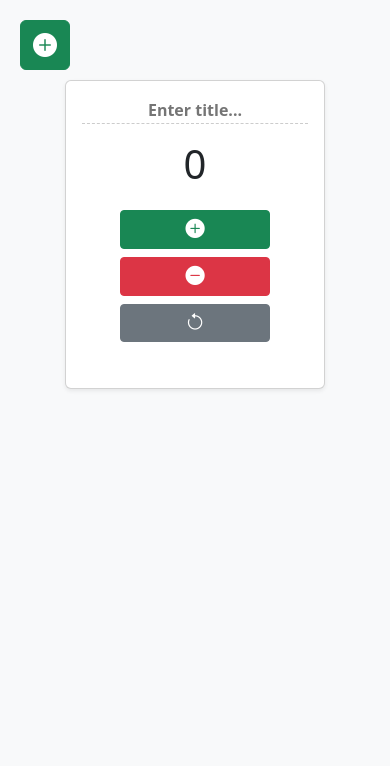
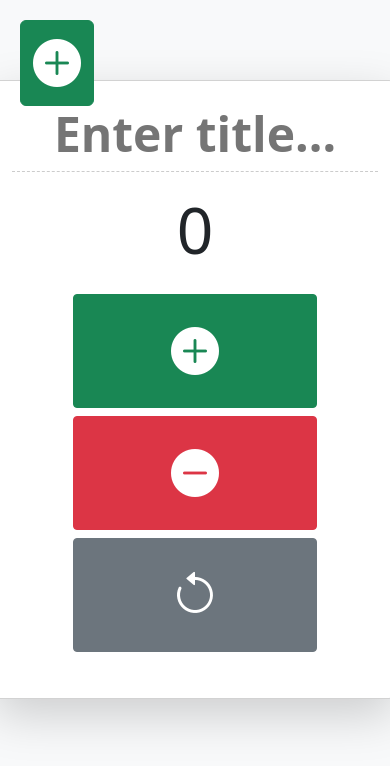
Before and after one commit to RumeoLola/tally-counter, a plain HTML site: page index.html in a window 390 px wide. Drawn offline with nearby package versions, Linux system fonts and the light colour scheme.

```diff
--- a/index.html
+++ b/index.html
@@ -17,7 +17,7 @@
             top: 20px;
             left: 20px;
             z-index: 999;
-            font-size: 1.5rem;
+            font-size: 3rem;
         }
         .counters-wrapper {
             display: flex;
@@ -25,15 +25,25 @@
             gap: 20px;
             padding-top: 80px;
             justify-content: center;
+            min-width: 300px;
         }
         .counter-card {
-            width: 260px;
+            min-width: 400px;
+            width: 100%;
+            max-width: 500px;
         }
+
+        .counter-card .btn {
+            padding: 20px;
+            font-size: 3rem;
+        }
+
+
         .count-display {
-            font-size: 2.5rem;
+            font-size: 4rem;
         }
         .btn-sm i {
-            font-size: 1.2rem;
+            font-size: 3rem;
         }
         .reset-message {
             opacity: 0;
@@ -45,7 +55,7 @@
         }
         .title-input {
             font-weight: bold;
-            font-size: 1rem;
+            font-size: 3rem;
             border: none;
             text-align: center;
             width: 100%;
@@ -75,7 +85,7 @@
             const container = document.getElementById('countersContainer');
 
             const card = document.createElement('div');
-            card.className = 'card shadow-sm p-3 text-center counter-card';
+            card.className = 'card shadow-lg p-3 text-center counter-card';
 
             const countId = `count-${counterId}`;
             const messageId = `message-${counterId}`;
```
